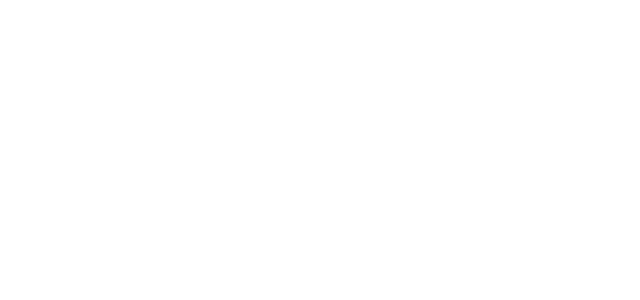
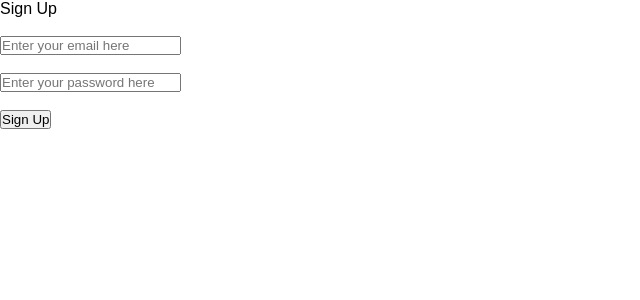
Before and after one commit to jzry/seniordesign, a React (Create React App) app in the folder frontend/: page /signup in a window 1280 px wide. Before the commit this address had no page. Shown: the top 300 px of the page, without its empty margins (0-640 px from the left). Built offline with nearby package versions, Linux system fonts and the light colour scheme.

Commit message:
Added basic frontend components for sign up and login pages

```diff
--- a/frontend/src/App.js
+++ b/frontend/src/App.js
@@ -1,6 +1,8 @@
 import React from 'react';
 import { BrowserRouter as Router, Routes, Route, Link } from 'react-router-dom';
 import Home from './pages/Home';
+import Signup from './pages/Signup/Signup';
+import Login from './pages/Login/Login';
 import GetPhotos from './pages/CTR/GetPhotos';
 import BCE from './pages/BCE/BCE';
 
@@ -9,6 +11,8 @@ function App() {
     <Router>
       <Routes>
         <Route path="/" element={<Home />} />
+        <Route path="/signup" element={<Signup />} />
+        <Route path="/login" element={<Login />} />
         <Route path="/ctr" element={< GetPhotos/>} />
         <Route path="/bce" element={< BCE/>} />
       </Routes>
--- a/frontend/src/pages/Home.js
+++ b/frontend/src/pages/Home.js
@@ -6,6 +6,13 @@ function Home() {
   return (
     <div className="App">
       <div className="button-container">
+
+        <Link to="/signup">
+          <button className="scorecard-button">Sign Up</button>
+        </Link>
+        <Link to="/login">
+          <button className="scorecard-button">Login</button>
+        </Link>
         <Link to="/bce">
           <button className="scorecard-button">BCE Scorecard</button>
         </Link>
--- /dev/null
+++ b/frontend/src/pages/Login/Login.js
@@ -0,0 +1,51 @@
+import React, { useState } from 'react';
+import { useNavigate } from 'react-router-dom';
+
+function Login() {
+    const navigate = useNavigate();
+
+    const [email, setEmail] = useState('')
+    const [password, setPassword] = useState('')
+    const [emailError, setEmailError] = useState('')
+    const [passwordError, setPasswordError] = useState('')
+
+    const handleGoBack = () => {
+        navigate('/');
+    }
+
+    const onButtonClick = () => {
+        console.log("Button has been clicked!")
+    }
+
+    return (
+        <div>
+            <div>
+                <div>Login</div>
+            </div>
+            <br />
+            <div>
+                <input
+                    value={email}
+                    placeholder="Enter your email here"
+                    onChange={(ev) => setEmail(ev.target.value)}
+                />
+                <label>{emailError}</label>
+            </div>
+            <br />
+            <div>
+                <input
+                    value={password}
+                    placeholder="Enter your password here"
+                    onChange={(ev) => setPassword(ev.target.value)}
+                />
+                <label>{passwordError}</label>
+            </div>
+            <br />
+            <div>
+                <input type="button" onClick={onButtonClick} value={'Login'} />
+            </div>
+        </div>
+    )
+}
+
+export default Login
--- /dev/null
+++ b/frontend/src/pages/Signup/Signup.js
@@ -0,0 +1,51 @@
+import React, { useState } from 'react';
+import { useNavigate } from 'react-router-dom';
+
+function Signup() {
+    const navigate = useNavigate();
+
+    const [email, setEmail] = useState('')
+    const [password, setPassword] = useState('')
+    const [emailError, setEmailError] = useState('')
+    const [passwordError, setPasswordError] = useState('')
+
+    const handleGoBack = () => {
+        navigate('/');
+    }
+
+    const onButtonClick = () => {
+        console.log("Button has been clicked!")
+    }
+
+    return (
+        <div>
+            <div>
+                <div>Sign Up</div>
+            </div>
+            <br />
+            <div>
+                <input
+                    value={email}
+                    placeholder="Enter your email here"
+                    onChange={(ev) => setEmail(ev.target.value)}
+                />
+                <label>{emailError}</label>
+            </div>
+            <br />
+            <div>
+                <input
+                    value={password}
+                    placeholder="Enter your password here"
+                    onChange={(ev) => setPassword(ev.target.value)}
+                />
+                <label>{passwordError}</label>
+            </div>
+            <br />
+            <div>
+                <input type="button" onClick={onButtonClick} value={'Sign Up'} />
+            </div>
+        </div>
+    )
+}
+
+export default Signup
```
